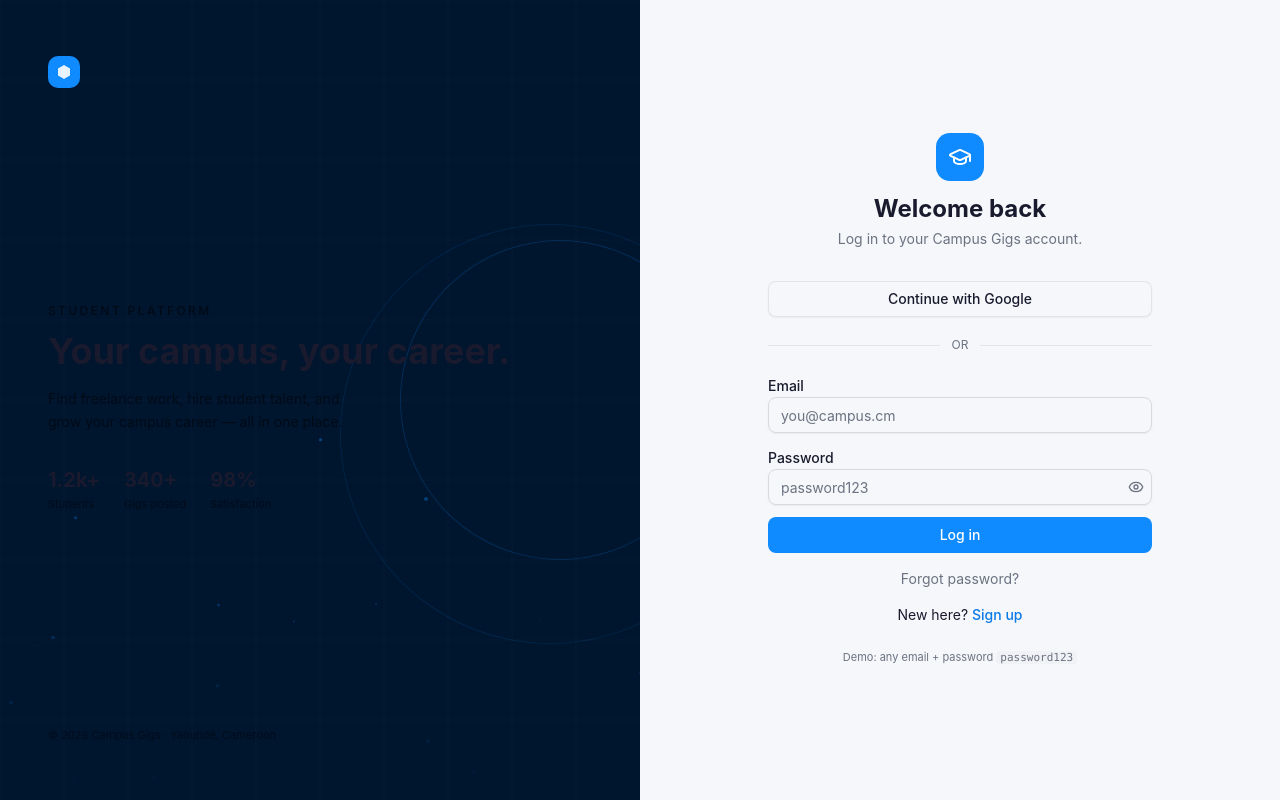
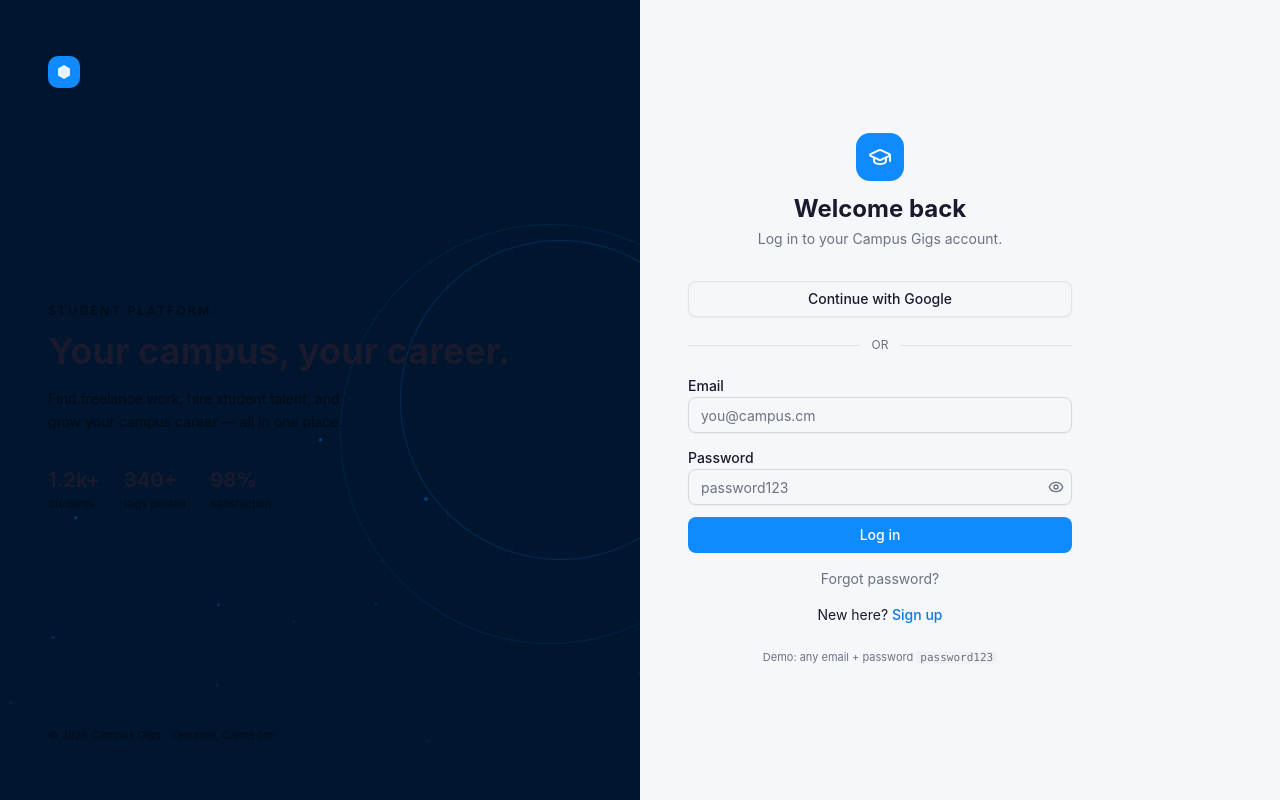
Before and after one commit to Kanjo-Elkamira-Ndi/CampusGigs, a React (Vite) app in the folder frontend/: page /login in a window 1280 px wide. Built offline with nearby package versions, Linux system fonts and the light colour scheme.

Commit message:
Fix: Optimized the auth screens to be uniformly spaced

```diff
--- a/frontend/src/pages/auth/Login.tsx
+++ b/frontend/src/pages/auth/Login.tsx
@@ -46,7 +46,7 @@
       />
 
       {/* Right panel — form */}
-      <div className="flex items-center justify-center bg-background px-6 py-12 overflow-y-auto">
+      <div className="flex items-center justify-start bg-background pl-12 pr-12 py-12 overflow-y-auto">
         <motion.div
           initial={{ opacity: 0, y: 20 }}
           animate={{ opacity: 1, y: 0 }}
--- a/frontend/src/pages/auth/Register.tsx
+++ b/frontend/src/pages/auth/Register.tsx
@@ -54,7 +54,7 @@
         subtext="Find freelance work, hire student talent, and grow your campus career — all in one place."
       />
 
-      <div className="flex items-center justify-center bg-background px-6 py-12 overflow-y-auto">
+      <div className="flex items-center justify-start bg-background pl-12 pr-12 py-12 overflow-y-auto">
         <motion.div
           initial={{ opacity: 0, y: 20 }}
           animate={{ opacity: 1, y: 0 }}
```
